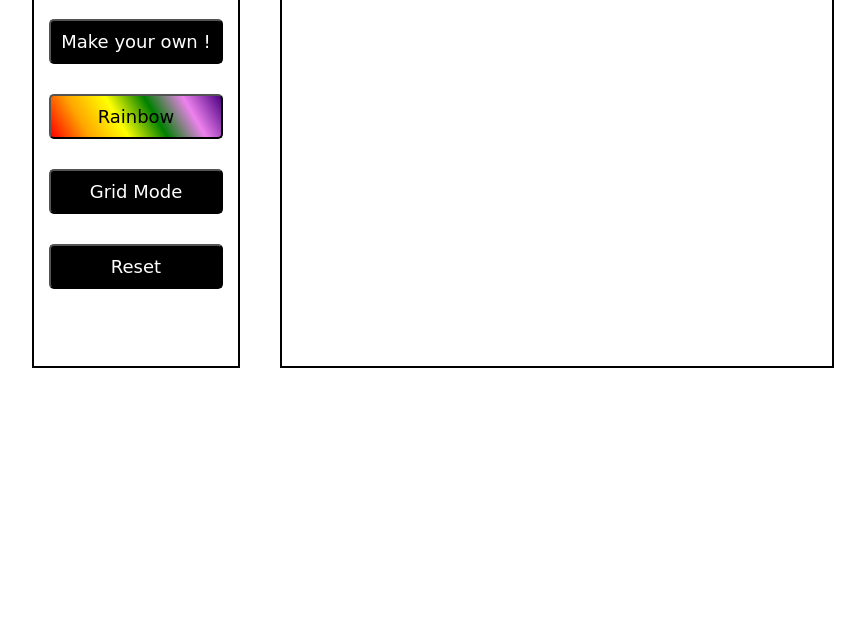
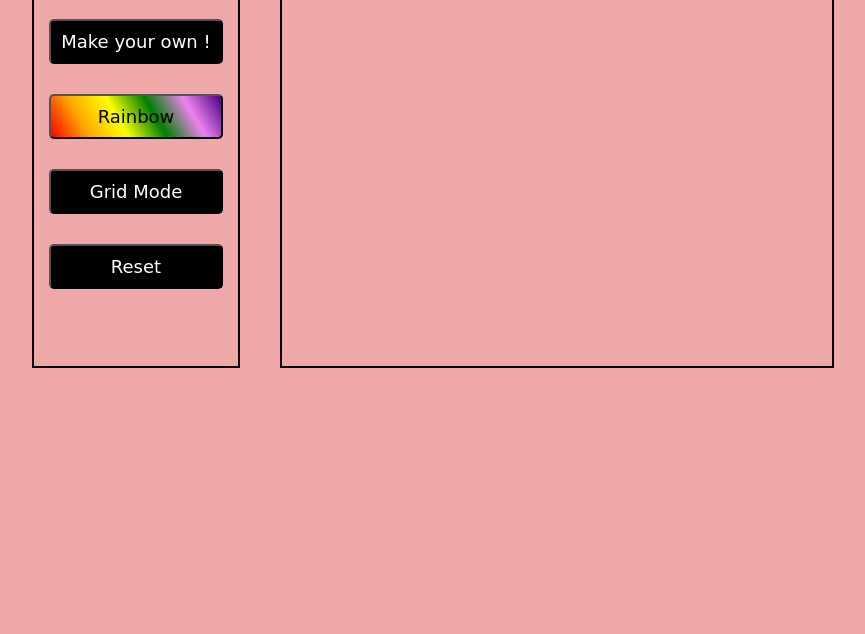
Before and after one commit to Ane-Marie/odin_Etch-a-Sketch, a plain HTML site: page index.html in a window 1280 px wide. Shown: the part 166-800 px from the top of the page, without its empty margins (207-1072 px from the left). Drawn offline with Linux system fonts and the light colour scheme.

Commit message:
general UI style improvements

```diff
--- a/style.css
+++ b/style.css
@@ -1,4 +1,5 @@
 body {
+    background-color: rgb(240, 167, 167);
     margin: 30px;
     display: flex;
     justify-content: center;
```
Also changed, not shown: 1 other file.
